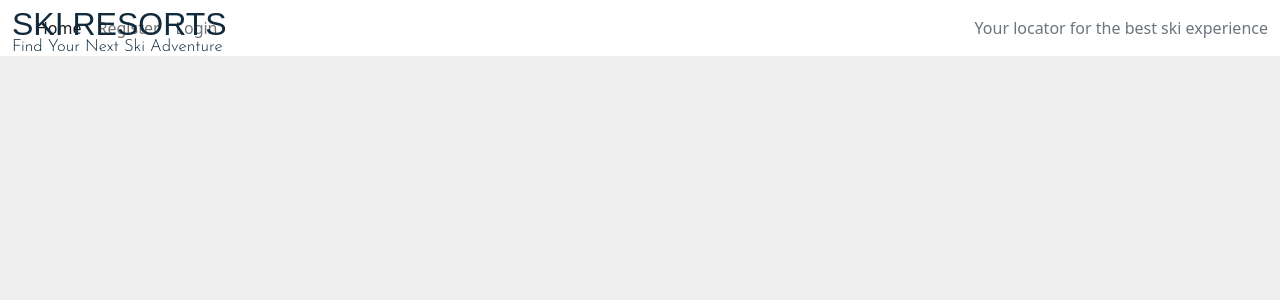
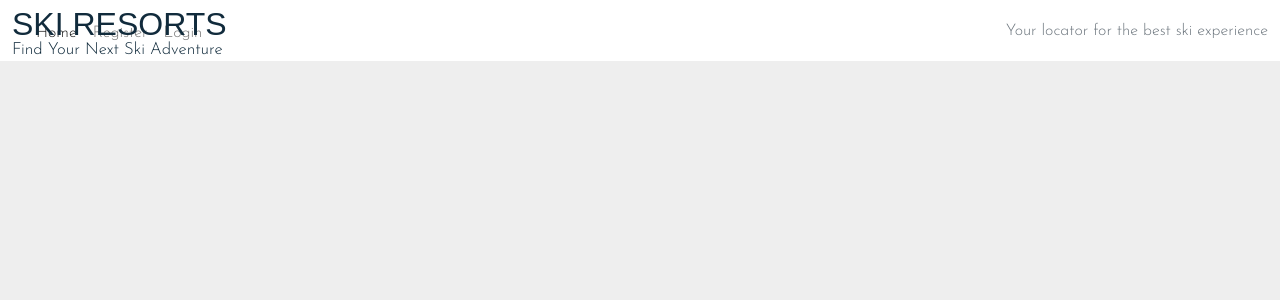
Before and after one commit to TheresLundqvist/Ski-resorts, a Django app: page / in a window 1280 px wide. Shown: the top 300 px of the page. Run offline with Django 3.2, Linux system fonts and the light colour scheme; data that the repository does not hold is empty; some libraries are stand-ins or nearby versions; some web fonts are replaced.

Commit message:
Add padding between navbar items

```diff
--- a/static/css/style.css
+++ b/static/css/style.css
@@ -26,6 +26,15 @@ body {
 
 .navbar-toggler {
     align-items: start;
+}
+
+.nav-item {
+    padding-top: 5px;
+}
+
+#navbarText {
+    font-family: Josefin Sans, sans-serif;
+    color: #E84610;
 }
 
 .blue-o {
```
